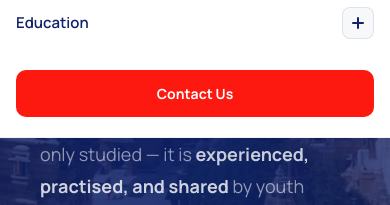
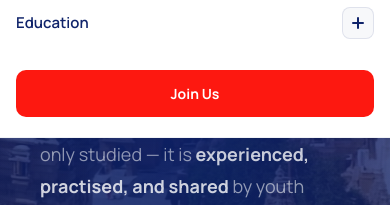
Before and after one commit to shamjjf/youngjain_website, a Next.js app: page / in a window 390 px wide. Both pictures are taken after a click on the button 362 px from the left and 32 px from the top of the page. Shown: the part 319-524 px from the top of the page. Built offline with nearby package versions, Linux system fonts and the light colour scheme.

Commit message:
navbar changes

```diff
--- a/src/components/layout/Navbar.tsx
+++ b/src/components/layout/Navbar.tsx
@@ -105,7 +105,7 @@ export function Navbar() {
           ))}
           <Link href="/contact" className={styles.joinBtn} onClick={() => setMenuOpen(false)}
             style={{ marginTop: 16, width: "100%", textAlign: "center", display: "block" }}>
-            Contact Us
+            Join Us
           </Link>
         </div>
       )}
```
